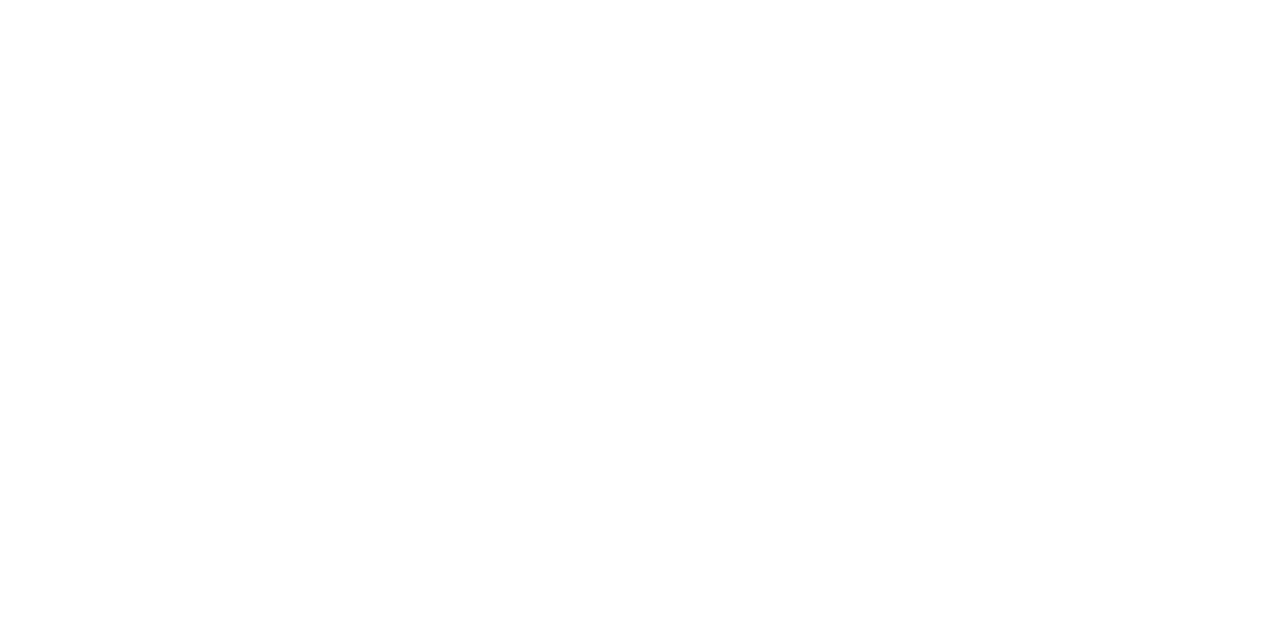
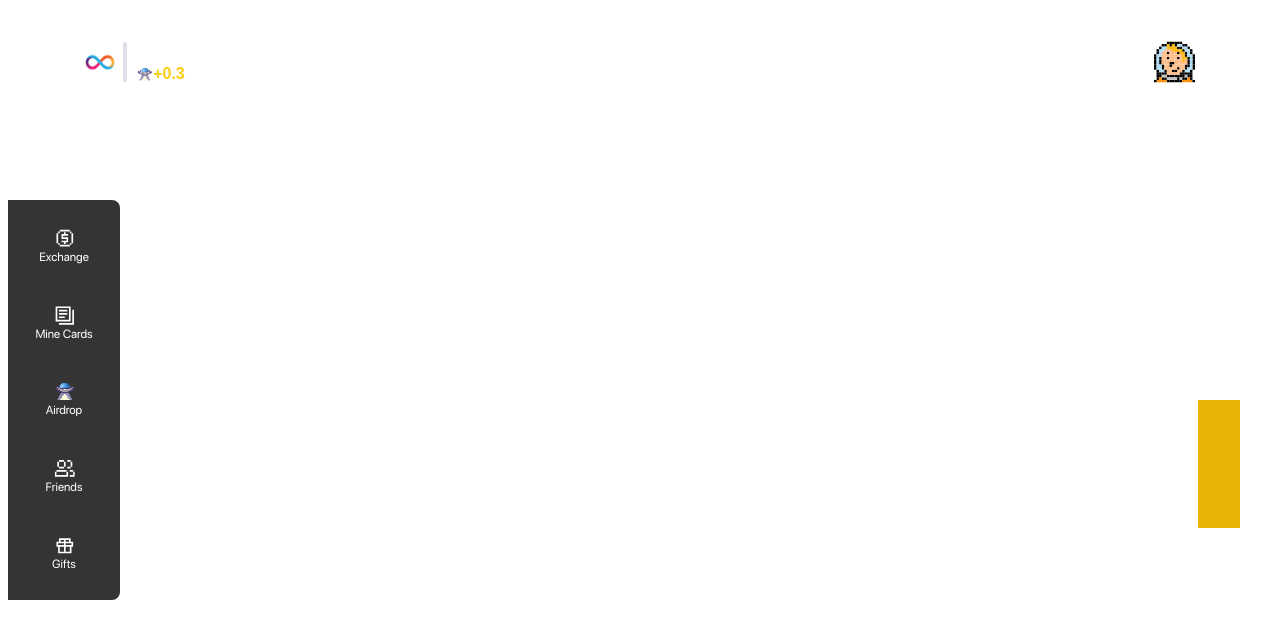
Before and after one commit to ICP-hub/StarDustAdventures, a React (Vite) app in the folder src/game_frontend/: page /dashboard in a window 1280 px wide. Before the commit this address had no page. Shown: the top 638 px of the page. Built offline with nearby package versions, Linux system fonts and the light colour scheme.

Commit message:
Refactor routing structure to include dashboard layout for exchange page

```diff
--- a/src/game_frontend/src/Routes.tsx
+++ b/src/game_frontend/src/Routes.tsx
@@ -1,12 +1,15 @@
 import { BrowserRouter as Router, Routes, Route } from 'react-router-dom';
 import Landing from './pages/Landing';
 import Exchange from './pages/Exchange';
+import Layout from './pages/Exchange/layout';
 export default function AppRoutes() {
     return (
         <Router>
             <Routes>
                 <Route path='/' element={<Landing />} />
-                <Route path='/exchange' element={<Exchange/>} />
+                <Route path='/dashboard' element={<Layout/>} >
+                    <Route path='exchange' element={<Exchange/>} />
+                </Route>
             </Routes>
         </Router>
     )
```
